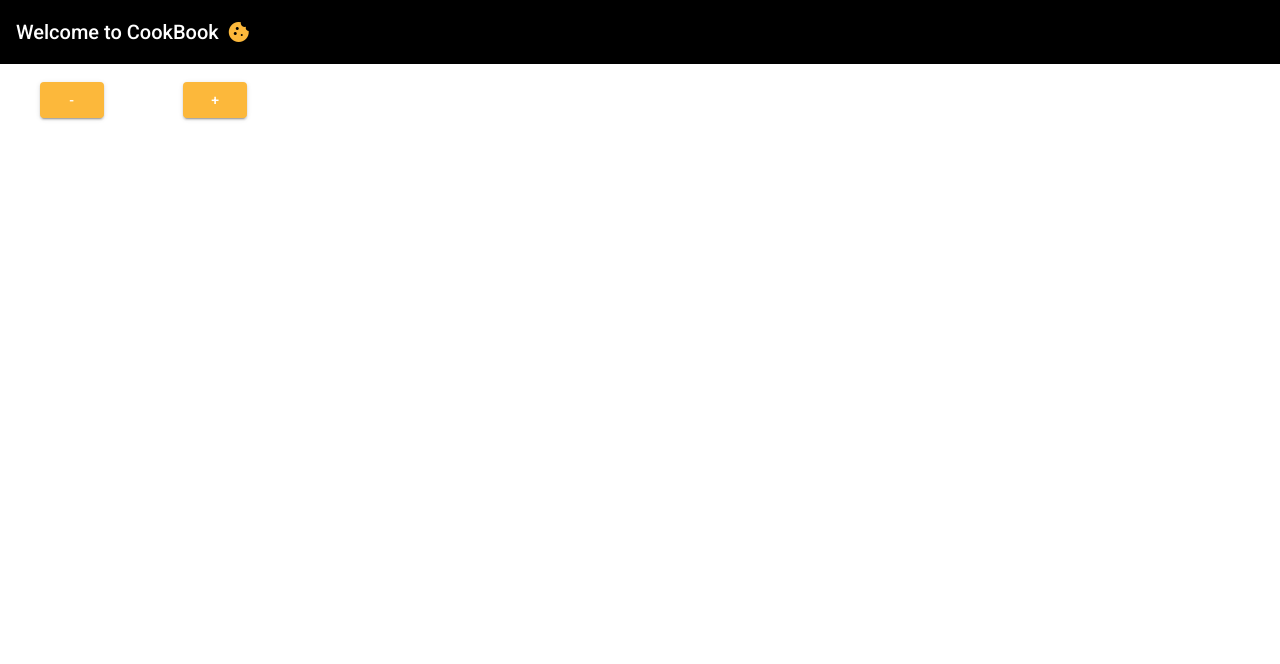
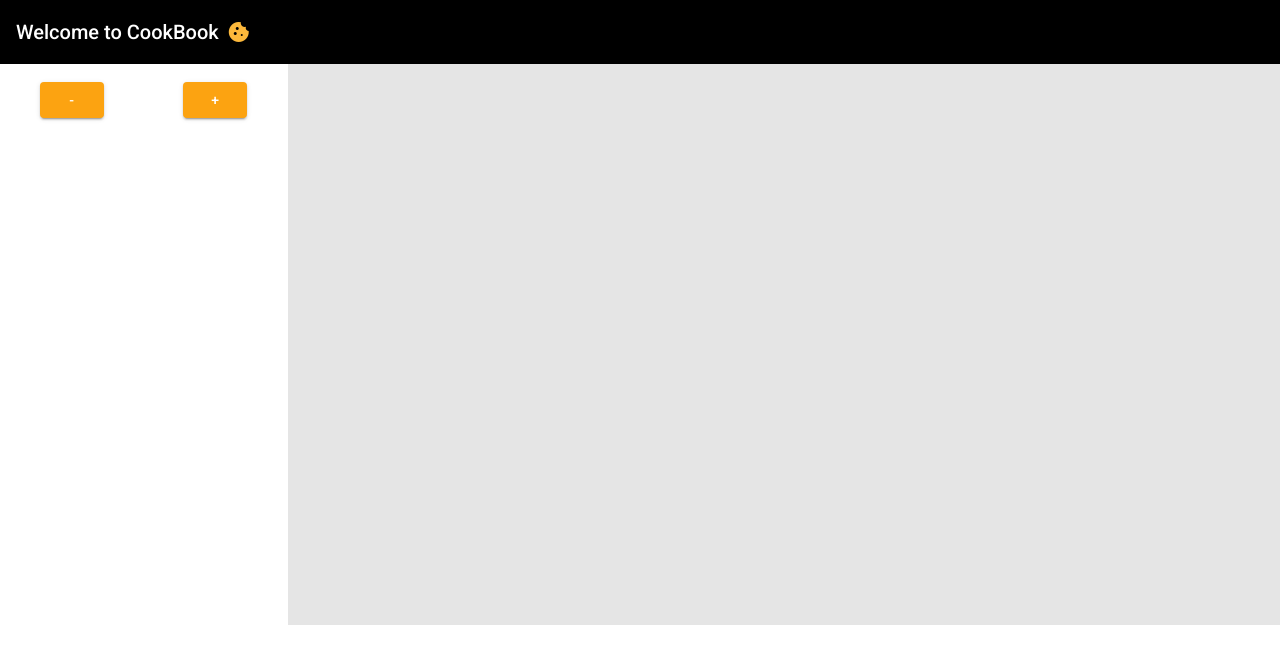
Before and after one commit to Luc4sGomes/cookbook_project, an Angular app: page / in a window 1280 px wide. Shown: the top 664 px of the page. Built offline with nearby package versions, Linux system fonts and the light colour scheme.

Commit message:
added new palllet colors to our project and more

```diff
--- a/src/app/app.module.ts
+++ b/src/app/app.module.ts
@@ -9,6 +9,7 @@ import { MatToolbarModule } from '@angular/material/toolbar';
 import { MatIconModule } from '@angular/material/icon';
 import { MatSidenavModule } from '@angular/material/sidenav';
 import { MatButtonModule } from '@angular/material/button';
+import { MatSortModule } from '@angular/material/sort';
 
 import { HeaderComponent } from '../app/components/header/header.component';
 import { NavComponent } from './components/nav/nav.component'
@@ -26,7 +27,8 @@ import { NavComponent } from './components/nav/nav.component'
     MatToolbarModule,
     MatIconModule,
     MatSidenavModule,
-    MatButtonModule
+    MatButtonModule,
+    MatSortModule
   ],
   providers: [],
   bootstrap: [AppComponent]
--- a/src/app/components/nav/nav.component.css
+++ b/src/app/components/nav/nav.component.css
@@ -6,7 +6,6 @@
 .nav-bar {
   width: 18rem;
   height: 100;
-  background-color: #FFF;
 }
 
 .keep-buttons {
@@ -15,3 +14,11 @@
   justify-content: space-around;
   margin-top: 18px;
 }
+
+.list {
+  color: black;
+}
+
+.mat-sort-header-container {
+  align-items: center;
+}
--- a/src/app/components/nav/nav.component.html
+++ b/src/app/components/nav/nav.component.html
@@ -1,15 +1,10 @@
 <mat-drawer-container class="example-container">
-  <mat-drawer mode="side" opened class="nav-bar">
-
+  <mat-drawer mode="side" opened class="nav-bar default-white">
     <div class="keep-buttons">
       <button mat-raised-button color="" class="default-orange">-</button>
       <button mat-raised-button color="" class="default-orange">+</button>
     </div>
-
   </mat-drawer>
 
-  <mat-drawer-content class="default-white">
-    VIEW
-  </mat-drawer-content>
-
+  <mat-drawer-content class="default-gray"> </mat-drawer-content>
 </mat-drawer-container>
--- a/src/styles.css
+++ b/src/styles.css
@@ -9,13 +9,17 @@ body { margin: 0; font-family: Roboto, "Helvetica Neue", sans-serif; }
 }
 
 .default-orange {
-  background-color: rgb(252, 184, 59);
+  background-color: #FCA311;
 }
 
 .default-white {
-  background-color: #FFF;
+  background-color: #FFFFFF;
 }
 
 .default-gray {
-  background-color: #D3D3D3;
+  background-color: #E5E5E5;
 }
+
+.default-blue {
+  background-color: #14213D;
+}
```
